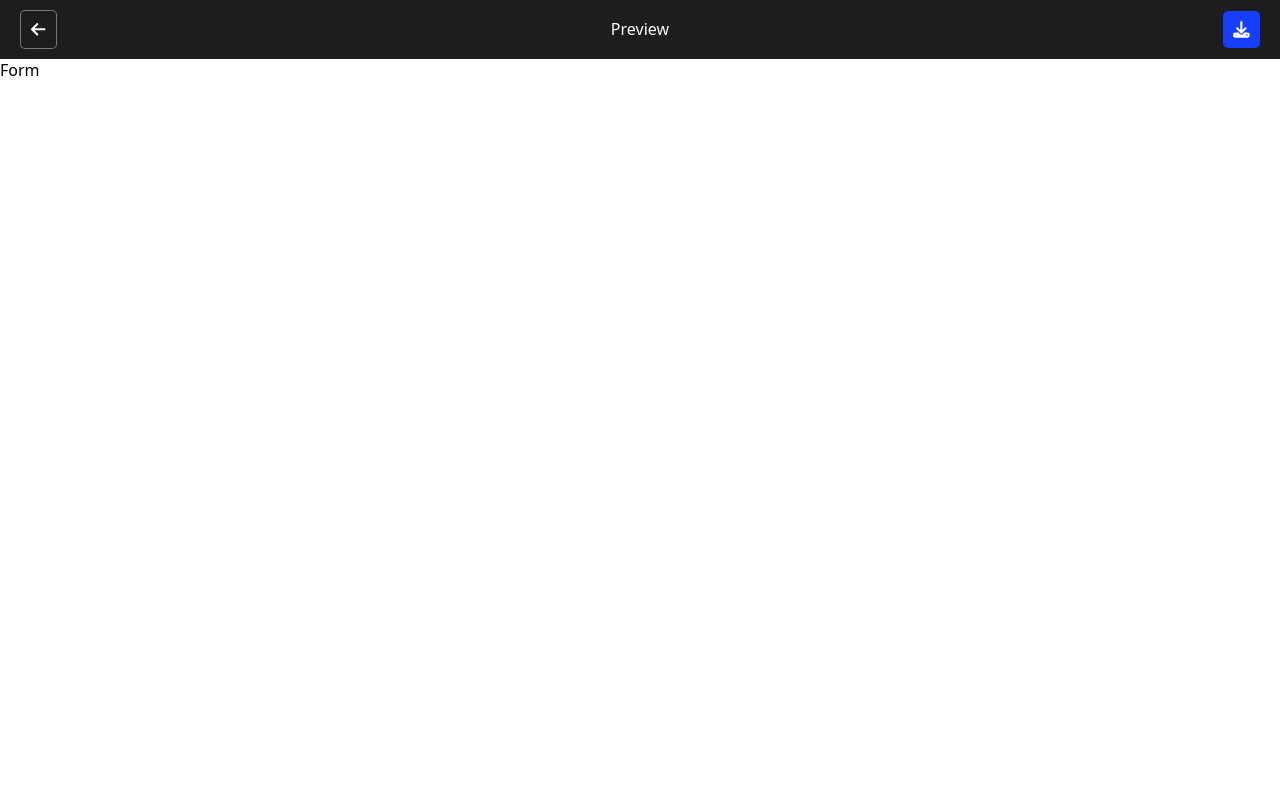
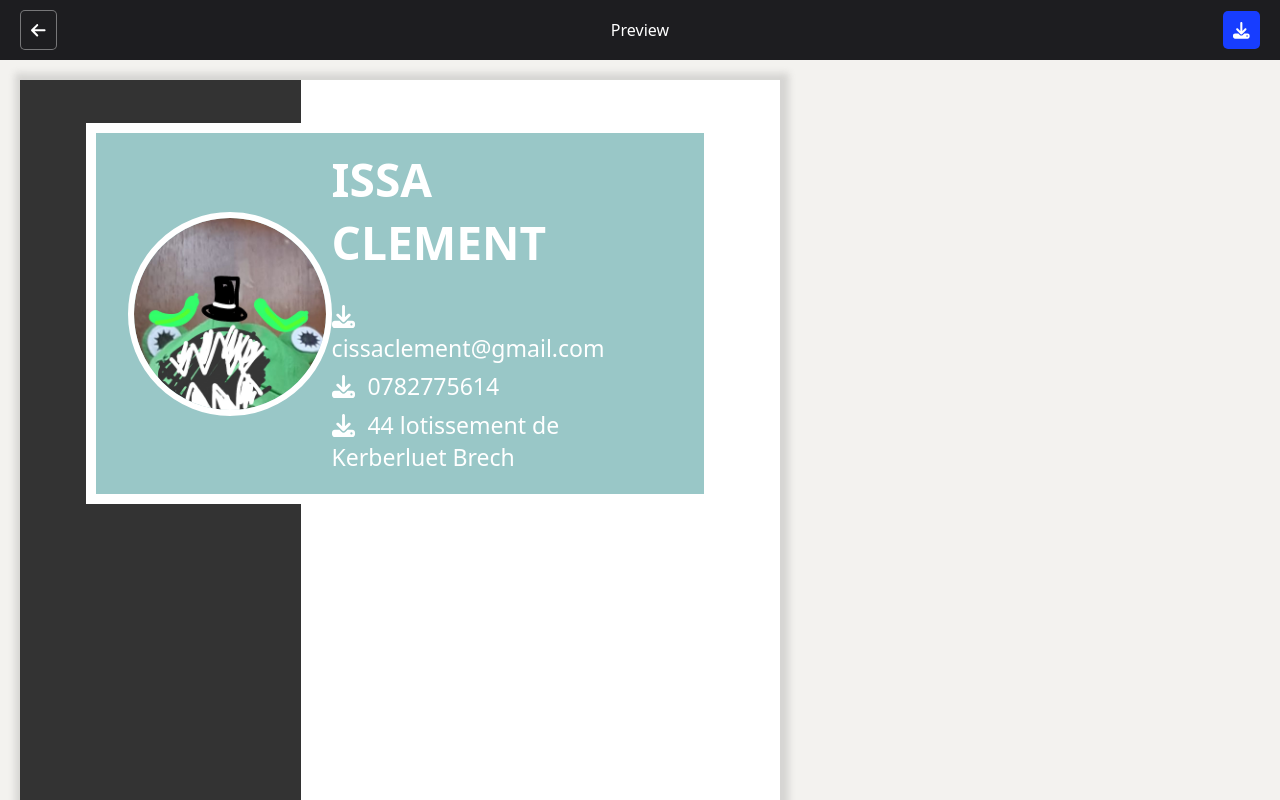
Before and after one commit to foufouboy/odin-cv-project, a React (Create React App) app: page / in a window 1280 px wide. Shown: the top 800 px of the page. Built offline with nearby package versions, Linux system fonts and the light colour scheme.

Commit message:
finished preview profile section v1

```diff
--- a/src/components/Form/Form.js
+++ b/src/components/Form/Form.js
@@ -7,7 +7,7 @@ class Form extends React.Component {
 
     render() {
         return (
-            <p>Form</p>
+            <p></p>
         );
     }
 }
--- a/src/components/Preview/Page.js
+++ b/src/components/Preview/Page.js
@@ -1,4 +1,6 @@
 import React from "react";
+import { FontAwesomeIcon } from "@fortawesome/react-fontawesome";
+import Manon from "../../assets/images/sample-profile.png";
 
 class Page extends React.Component {
     constructor(props) {
@@ -7,8 +9,38 @@ class Page extends React.Component {
 
     render() {
         return (
-            <div className="page-wrapper">
-            </div>
+                <div className="page-wrapper">
+                    <div className="page__outer">
+                        <div className="page">
+                            <div className="page__profile">
+                                <img className="profile__image" src={Manon} alt="profile-image" />
+                                <div className="profile__infos">
+                                    <h1 className="profile__name">
+                                        Issa Clement
+                                    </h1>
+                                    <p className="profile__mail">
+                                    <FontAwesomeIcon icon="fa-solid fa-download"/>
+                                    cissaclement@gmail.com
+                                    </p>
+                                    <p className="profile__phone">
+                                    <FontAwesomeIcon icon="fa-solid fa-download"/>
+                                    0782775614
+                                    </p>
+                                    <p className="profile__home">
+                                    <FontAwesomeIcon icon="fa-solid fa-download"/>
+                                    44 lotissement de Kerberluet Brech
+                                    </p>
+                                </div>
+                            </div>
+                            <div className="page__content">
+                            </div>
+                        </div>
+                    </div>
+                    <button className="blue-button page__download-button">
+                        <FontAwesomeIcon icon="fa-solid fa-download"/>
+                        <span>Download</span>
+                    </button>
+                </div>
         );
     }
 }
--- a/src/index.css
+++ b/src/index.css
@@ -13,6 +13,7 @@
 
 body {
     font-family: ui-sans-serif, system-ui;
+    background-color: RGB(243, 242, 239);
 }
 
 /* -- GENERAL -- */
@@ -22,6 +23,7 @@ button {
     border-radius: 5px;
     cursor: pointer;
     transition: background-color .2s ease;
+    font-family: inherit;
 }
 
 /* -- GENERICS ELEMENTS -- */
@@ -30,6 +32,7 @@ button {
     background-color: var(--almost-blue);
     color: white;
     padding: 10px 10px;
+    font-weight: bold;
 }
 
 .blue-button:hover {
--- a/src/styles/Preview.css
+++ b/src/styles/Preview.css
@@ -1,5 +1,6 @@
 .preview-wrapper {
-    --white: RGB(255, 255, 255);
+    background-color: RGB(243, 242, 239);
+    min-width: 350px;
 }
 
 .preview__header-wrapper {
@@ -10,3 +11,92 @@
     align-items: center;
     padding: 10px 20px;
 }
+
+.page-wrapper {
+    padding: 20px;
+    height: 700px;
+    display: flex;
+    flex-direction: column;
+    max-width: 800px;
+}
+
+.page {
+    position: absolute;
+    top: 0;
+    left: 0;
+    right: 0;
+    bottom: 0;
+    background-color: RGB(51, 51, 51);
+    width: 100%;
+    height: 100%;
+    box-shadow: 2px 0 7px 7px rgb(100, 100, 100, .2);
+    margin-bottom: 20px;
+}
+
+.page__content {
+    height: 100%;
+    margin-left: 37%;
+    width: 63%;
+    background-color: white;
+}
+
+.page__profile {
+    z-index: 3;
+    position: absolute;
+    top: 5%;
+    outline: 10px solid white;
+    left: 50%;
+    transform: translateX(-50%);
+    width: 80%;
+    background-color: RGB(153, 199, 199);
+    color: white;
+    display: flex;
+    justify-content: space-between;
+    align-items: center;
+    font-size: 1.8vw;
+    padding: 2% 10% 2% 5%;
+}
+
+.profile__name {
+    text-transform: uppercase;
+    margin-bottom: 2vw;
+}
+
+.profile__infos {
+    width: 60%;
+}
+
+.profile__infos > p {
+    margin-bottom: .5vw;
+}
+
+.profile__infos > p > svg {
+    padding-right: 1vw;
+}
+
+.profile__image {
+    height: 15vw;
+    width: 15vw;
+    border-radius: 50%;
+    object-fit: cover;
+    outline: .5vw solid white;
+}
+
+.page__outer {
+    position: relative;
+    padding-top: 140%;
+    width: 100%;
+    margin-bottom: 20px;
+}
+
+.page__download-button {
+    font-size: 1rem;
+    display: flex;
+    gap: 7px;
+    align-self: end;
+    margin-bottom: 30px;
+}
+
+@media screen and (min-width: 800px) {
+
+}
```
Also changed, not shown: src/assets/images/circle-sample.png (added), src/assets/images/sample-profile.png (added).
